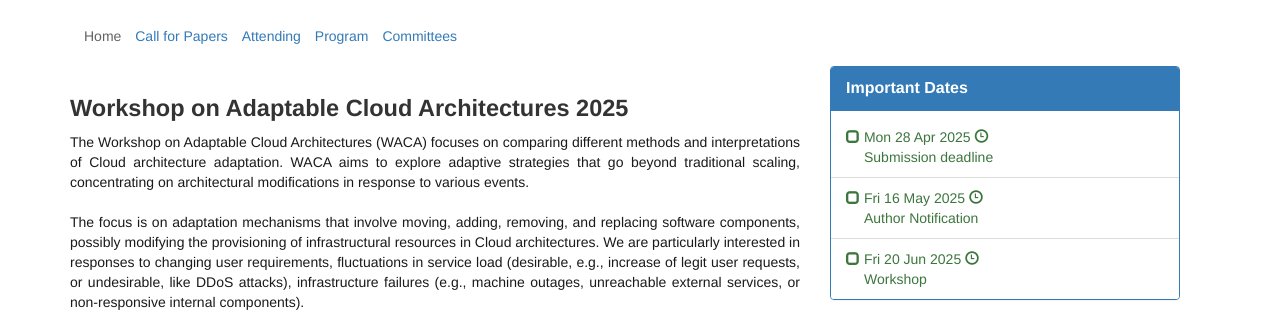
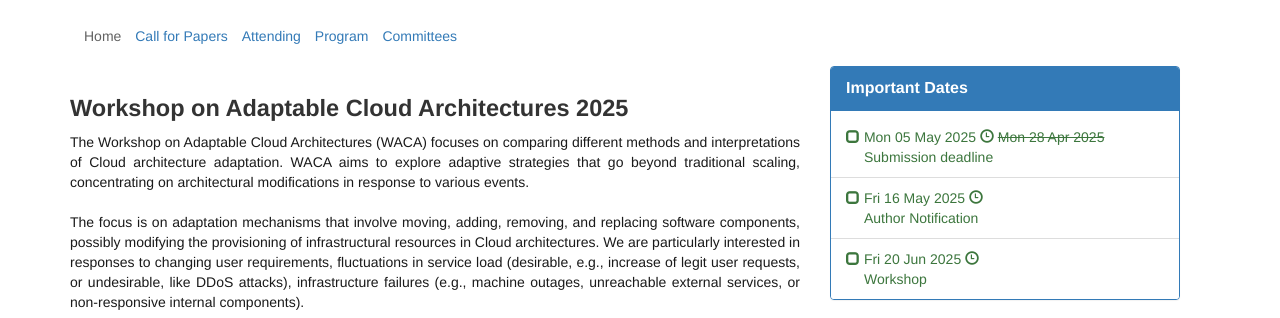
Before and after one commit to waca-ws/2025, a Jekyll site: the page built from index.md, in a window 1280 px wide. Shown: the part 407-725 px from the top of the page. Built offline with Jekyll 4.4.1, drawn with Linux system fonts in a browser that asks for light colours.

Commit message:
Update dates.yml

```diff
--- a/_data/dates.yml
+++ b/_data/dates.yml
@@ -2,14 +2,14 @@
   id: submission_deadline
   expired: false
   entries:
+    - date: 2025-05-05
+      zone:
+        tzid: Etc/GMT-12
+        label: AoE (UTC-12)
     - date: 2025-04-28
       zone:
         tzid: Etc/GMT-12
         label: AoE (UTC-12)
-    # - date: 2020-03-17
-    #   zone:
-    #     tzid: Etc/GMT-12
-    #     label: AoE (UTC-12)
 - summary: Author Notification
   id: notification
   expired: false
```
